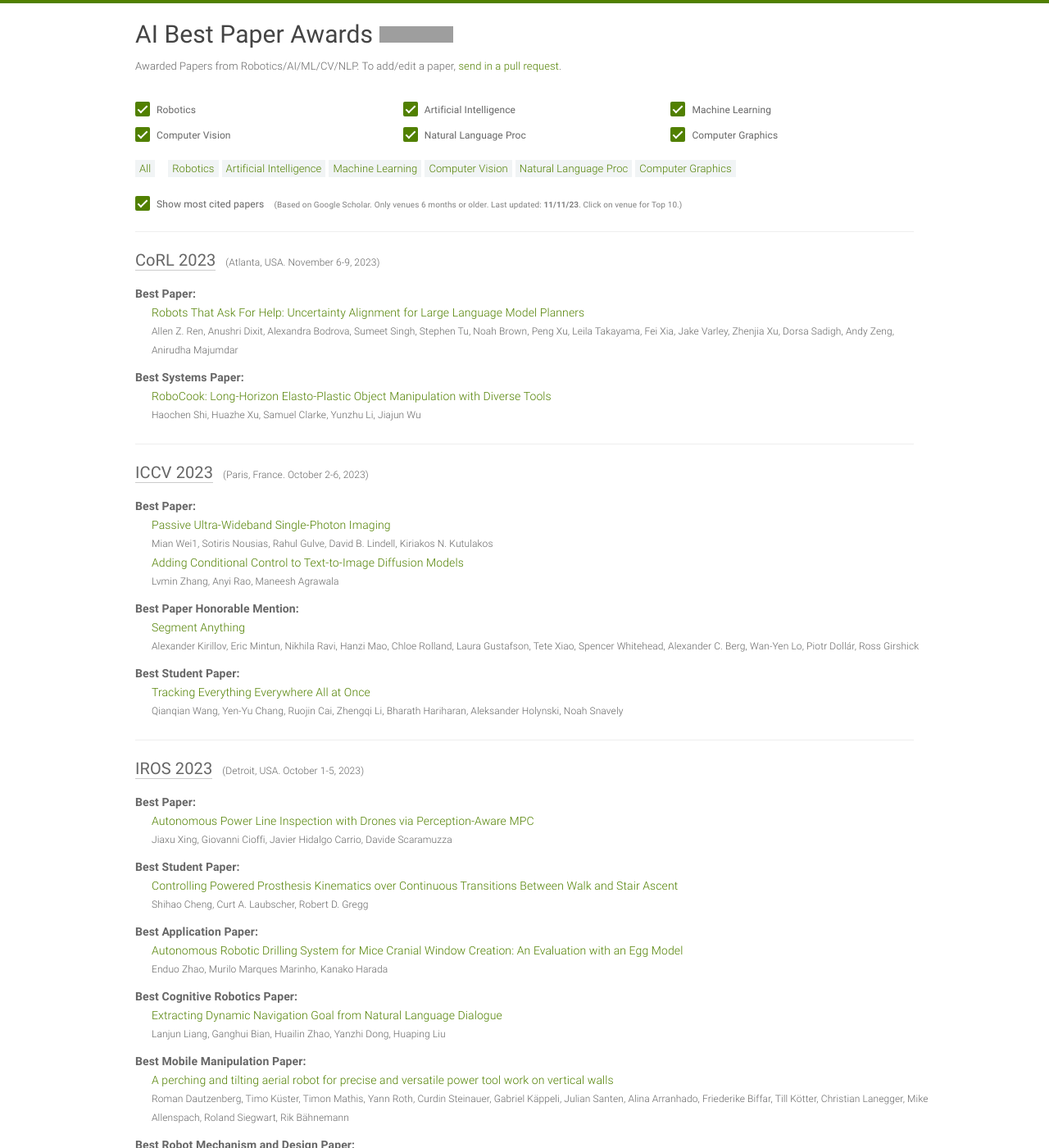
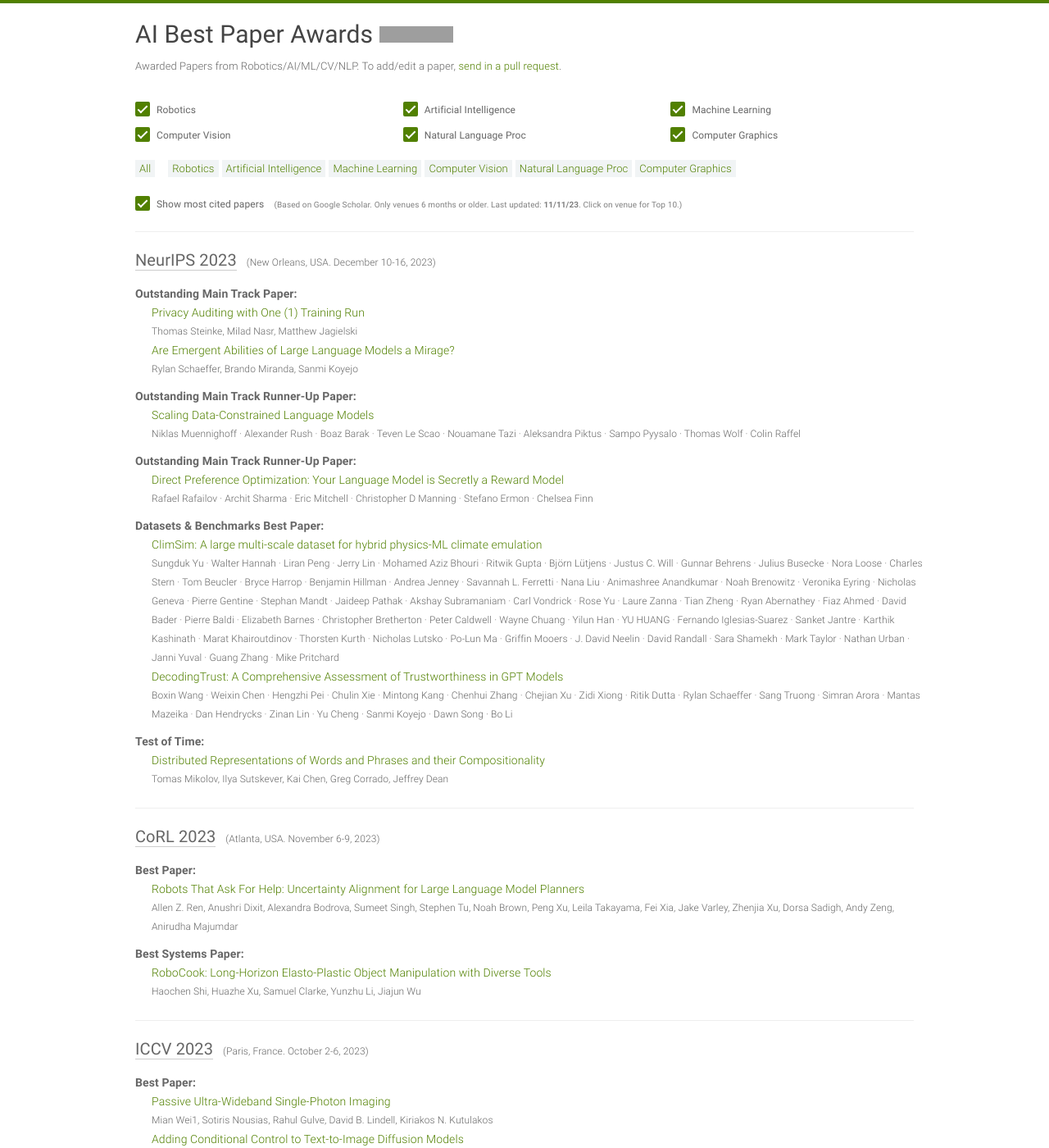
Before and after one commit to clemense/ai-bestpapers, a Jekyll site: the page built from index.html, in a window 1280 px wide and 1400 px high. Shown: the whole window at 82% size. Built offline with Jekyll 4.4.1, drawn with Linux system fonts in a browser that asks for light colours; grey boxes are pictures that could not be loaded.

Commit message:
Add NeurIPS 2023

```diff
--- a/_data/papers.yml
+++ b/_data/papers.yml
@@ -1,4 +1,63 @@
 ---
+
+- venue: NeurIPS
+  year: 2023
+  awards:
+  - award: Outstanding Main Track Paper
+    title: Privacy Auditing with One (1) Training Run
+    author: Thomas Steinke, Milad Nasr, Matthew Jagielski
+    link: https://arxiv.org/abs/2305.08846
+    source: https://blog.neurips.cc/2023/12/11/announcing-the-neurips-2023-paper-awards/
+  - award: Outstanding Main Track Paper
+    title: Are Emergent Abilities of Large Language Models a Mirage?
+    author: Rylan Schaeffer, Brando Miranda, Sanmi Koyejo
+    link: https://arxiv.org/abs/2304.15004
+    source: https://blog.neurips.cc/2023/12/11/announcing-the-neurips-2023-paper-awards/
+  - award: Outstanding Main Track Runner-Up Paper
+    title: Scaling Data-Constrained Language Models
+    author: Niklas Muennighoff · Alexander Rush · Boaz Barak · Teven Le Scao · Nouamane
+      Tazi · Aleksandra Piktus · Sampo Pyysalo · Thomas Wolf · Colin Raffel
+    link: https://arxiv.org/abs/2305.16264
+    source: https://blog.neurips.cc/2023/12/11/announcing-the-neurips-2023-paper-awards/
+  - award: Outstanding Main Track Runner-Up  Paper
+    title: 'Direct Preference Optimization: Your Language Model is Secretly a Reward
+      Model'
+    author: Rafael Rafailov · Archit Sharma · Eric Mitchell · Christopher D Manning
+      · Stefano Ermon · Chelsea Finn
+    link: https://arxiv.org/abs/2305.18290
+    source: https://blog.neurips.cc/2023/12/11/announcing-the-neurips-2023-paper-awards/
+  - award: Datasets & Benchmarks Best Paper
+    title: 'ClimSim: A large multi-scale dataset for hybrid physics-ML climate emulation'
+    author: Sungduk Yu · Walter Hannah · Liran Peng · Jerry Lin · Mohamed Aziz Bhouri
+      · Ritwik Gupta · Björn Lütjens · Justus C. Will · Gunnar Behrens · Julius Busecke
+      · Nora Loose · Charles Stern · Tom Beucler · Bryce Harrop · Benjamin Hillman
+      · Andrea Jenney · Savannah L. Ferretti · Nana Liu · Animashree Anandkumar ·
+      Noah Brenowitz · Veronika Eyring · Nicholas Geneva · Pierre Gentine · Stephan
+      Mandt · Jaideep Pathak · Akshay Subramaniam · Carl Vondrick · Rose Yu · Laure
+      Zanna · Tian Zheng · Ryan Abernathey · Fiaz Ahmed · David Bader · Pierre Baldi
+      · Elizabeth Barnes · Christopher Bretherton · Peter Caldwell · Wayne Chuang
+      · Yilun Han · YU HUANG · Fernando Iglesias-Suarez · Sanket Jantre · Karthik
+      Kashinath · Marat Khairoutdinov · Thorsten Kurth · Nicholas Lutsko · Po-Lun
+      Ma · Griffin Mooers · J. David Neelin · David Randall · Sara Shamekh · Mark
+      Taylor · Nathan Urban · Janni Yuval · Guang Zhang · Mike Pritchard
+    link: https://openreview.net/forum?id=W5If9P1xqO
+    source: https://blog.neurips.cc/2023/12/11/announcing-the-neurips-2023-paper-awards/
+  - award: Datasets & Benchmarks Best Paper
+    title: 'DecodingTrust: A Comprehensive Assessment of Trustworthiness in GPT Models'
+    author: Boxin Wang · Weixin Chen · Hengzhi Pei · Chulin Xie · Mintong Kang · Chenhui
+      Zhang · Chejian Xu · Zidi Xiong · Ritik Dutta · Rylan Schaeffer · Sang Truong
+      · Simran Arora · Mantas Mazeika · Dan Hendrycks · Zinan Lin · Yu Cheng · Sanmi
+      Koyejo · Dawn Song · Bo Li
+    link: https://arxiv.org/abs/2306.11698
+    source: https://blog.neurips.cc/2023/12/11/announcing-the-neurips-2023-paper-awards/
+  - award: Test of Time
+    title: Distributed Representations of Words and Phrases and their Compositionality
+    author: Tomas Mikolov, Ilya Sutskever, Kai Chen, Greg Corrado, Jeffrey Dean
+    link: https://arxiv.org/abs/1310.4546
+    source: https://blog.neurips.cc/2023/12/11/announcing-the-neurips-2023-paper-awards/
+  place: New Orleans, USA
+  date: December 10-16, 2023
+  sub: ML
 
 - venue: CoRL
   year: 2023
```
